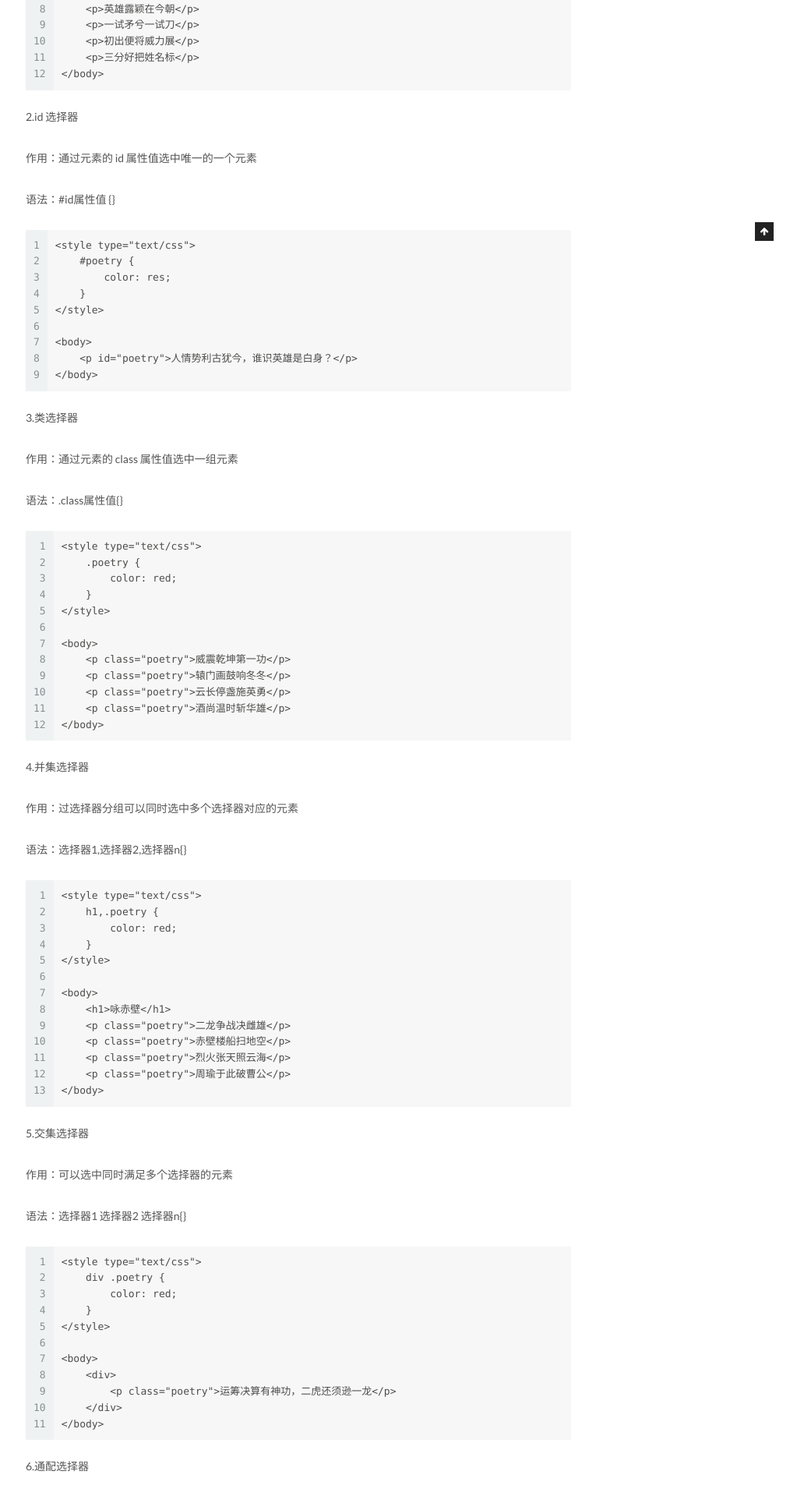
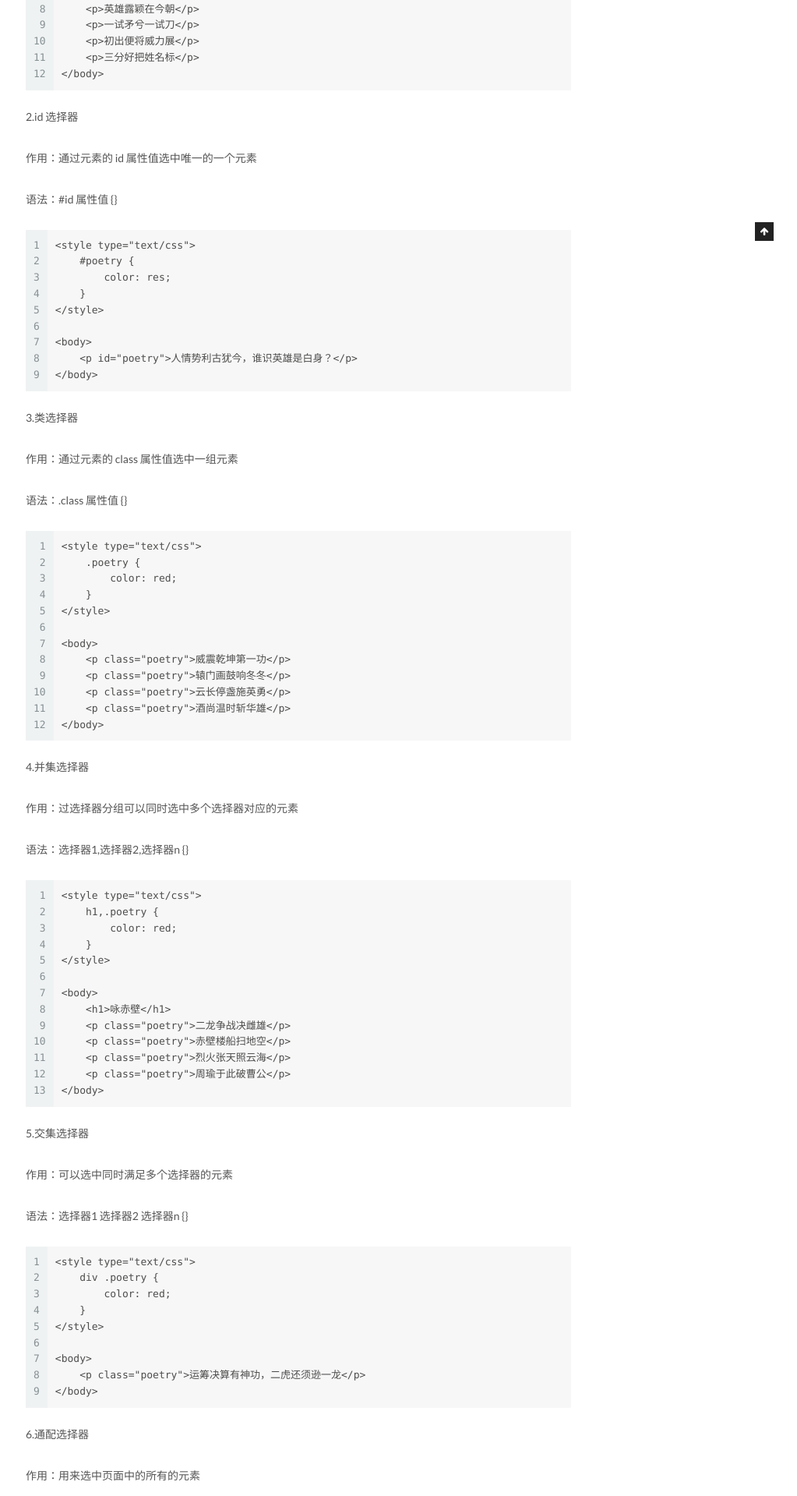
Before and after one commit to chuyibo/chuyibo.github.io, a Jekyll site: the page built from _posts/2021-01-27-CSS 学习笔记(一).md, in a window 1280 px wide. Shown: the part 691-2610 px from the top of the page at 78% size, without its empty margins (257-1280 px from the left). Built offline with Jekyll 4.4.1, drawn with Linux system fonts in a browser that asks for light colours; some of the changed text lies outside the part shown.

Commit message:
2021/1/28

````diff
--- a/_posts/2021-01-27-CSS 学习笔记(一).md
+++ b/_posts/2021-01-27-CSS 学习笔记(一).md
@@ -36,7 +36,7 @@
 
 作用：通过元素的 id 属性值选中唯一的一个元素
 
-语法：#id属性值 {}
+语法：#id 属性值 {}
 
 ```
 <style type="text/css">
@@ -54,7 +54,7 @@
 
 作用：通过元素的 class 属性值选中一组元素
 
-语法：.class属性值{}
+语法：.class 属性值 {}
 
 ```
 <style type="text/css">
@@ -75,7 +75,7 @@
 
 作用：过选择器分组可以同时选中多个选择器对应的元素
 
-语法：选择器1,选择器2,选择器n{}
+语法：选择器1,选择器2,选择器n {}
 
 ```
 <style type="text/css">
@@ -97,7 +97,7 @@
 
 作用：可以选中同时满足多个选择器的元素
 
-语法：选择器1 选择器2 选择器n{}
+语法：选择器1 选择器2 选择器n {}
 
 ```
 <style type="text/css">
@@ -107,17 +107,15 @@
 </style>
 
 <body>
-    <div>
-        <p class="poetry">运筹决算有神功，二虎还须逊一龙</p>
-    </div>
+    <p class="poetry">运筹决算有神功，二虎还须逊一龙</p>
 </body>
 ```
 
 6.通配选择器
 
-作用：他可以用来选中页面中的所有的元素
+作用：用来选中页面中的所有的元素
 
-语法：语法：*{}
+语法：语法：* {}
 
 ```
 <style type="text/css">
@@ -132,7 +130,8 @@
 </body>
 ```
 
-<p align="center">后代、子元素选择器</p>
+<p align="center">后代/子元素选择器</p>
+
 ----
 
 1.元素之间的关系
@@ -154,7 +153,7 @@
 
 作用：选中指定元素的指定后代元素
 
-语法：祖先元素 后代元素{}
+语法：祖先元素选择器 后代元素选择器 {}
 
 ```
 <style type="text/css">
@@ -172,11 +171,13 @@
 </body>
 ```
 
+> 说明：示例中选择所有拥有 div 祖先元素的 h1 元素
+
 3.子元素选择器
 
 作用：选中指定父元素的指定子元素
 
-语法：父元素 > 子元素
+语法：父元素选择器 > 子元素选择器
 
 ```
 <style type="text/css">
@@ -193,6 +194,70 @@
     </div>
 </body>
 ```
+
+> 说明：示例中选择所有拥有 div 父元素的 h1 元素
+
+4.选择第一个子元素
+
+```
+<style type="text/css">
+    div :first-child {
+    	color: red;
+    }
+</style>
+
+<body>
+    <div>
+        <h1>临江仙</h1>
+        <p>滚滚长江东逝水，浪花淘尽英雄。是非成败转头空，青山依旧在，几度夕阳红。</p>
+        <p>白发渔樵江渚上，惯看秋月春风。一壶浊酒喜相逢，古今多少事，都付笑谈中。</p>
+    </div>
+</body>
+```
+
+5.选择末尾的子元素
+
+```
+<style type="text/css">
+    div :last-child {
+    	color: red;
+    }
+</style>
+
+<body>
+    <div>
+        <h1>临江仙</h1>
+        <p>滚滚长江东逝水，浪花淘尽英雄。是非成败转头空，青山依旧在，几度夕阳红。</p>
+        <p>白发渔樵江渚上，惯看秋月春风。一壶浊酒喜相逢，古今多少事，都付笑谈中。</p>
+    </div>
+</body>
+```
+
+6.选择任意的子元素
+
+```
+- 语法：选择器 :nth-child(参数) {}
+- 参数：
+	* 数字     指定位置的子元素
+	* even    偶数位置的子元素
+	* odd     奇数位置的子元素
+
+<style type="text/css">
+    div :nth-child(2) {
+    	color: red;
+    }
+</style>
+
+<body>
+    <div>
+        <h1>临江仙</h1>
+        <p>滚滚长江东逝水，浪花淘尽英雄。是非成败转头空，青山依旧在，几度夕阳红。</p>
+        <p>白发渔樵江渚上，惯看秋月春风。一壶浊酒喜相逢，古今多少事，都付笑谈中。</p>
+    </div>
+</body>
+```
+
+7.兄弟元素选择器
 
 <p align="center">伪类选择器</p>
 
````
